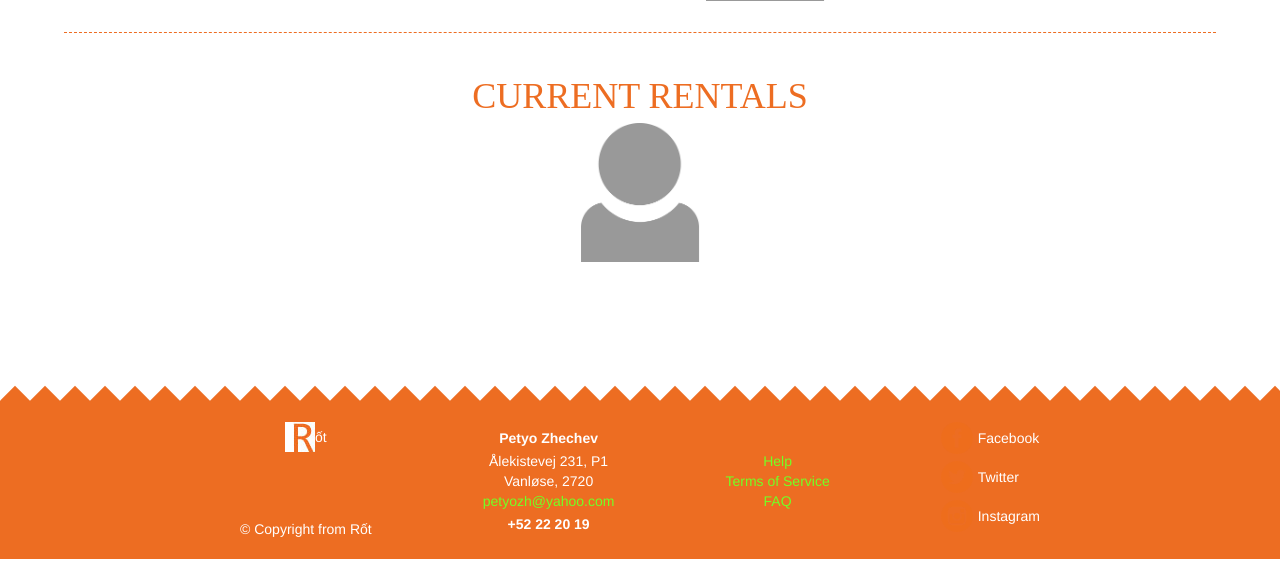
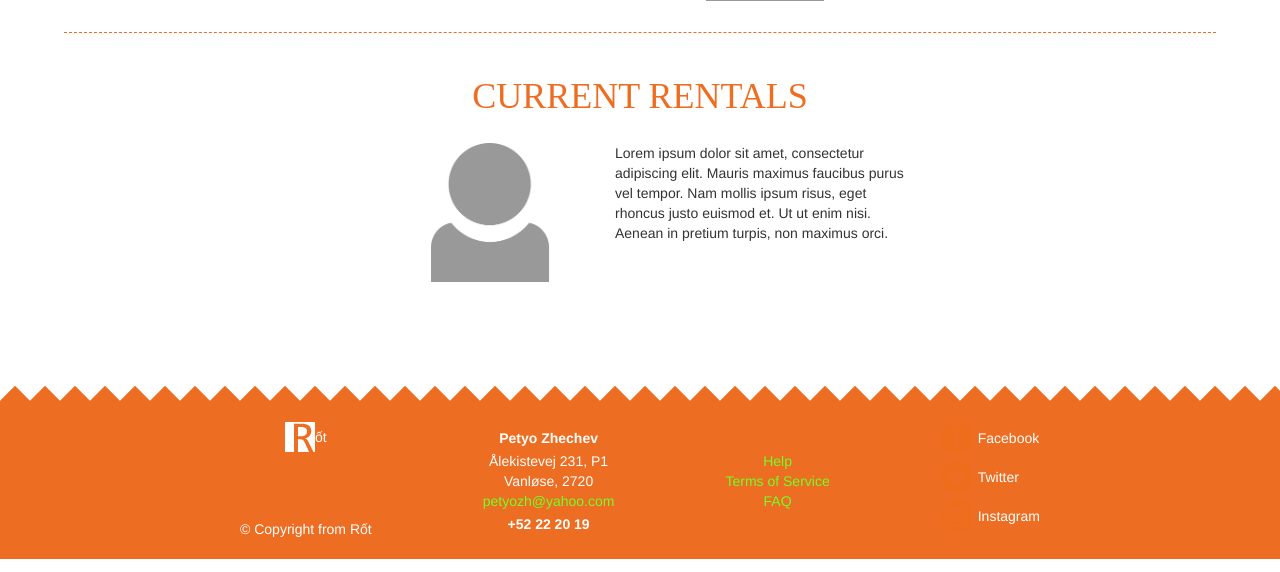
Before and after one commit to zWarMob/webSecurity, a PHP site: page /profile.php in a window 1280 px wide. Shown: the part 228-800 px from the top of the page. Run offline with PHP 8.4, Linux system fonts and the light colour scheme; some libraries are stand-ins or nearby versions.

Commit message:
added content to profile.php

```diff
--- a/pages/profile.php
+++ b/pages/profile.php
@@ -29,10 +29,12 @@ include('../templates/header.php');
     <hr class="hr-90">
     <div class="f-cl-c m-20">
             <h1 class="h1-c">CURRENT RENTALS</h2>
-            <div class="h-200">
+            <div class="h-200 f-c m-20">
                         <div class="img-s-150 m-l-r-50">
                                     <img src="../images/anonymousProfile.png" class="img-100" alt="Profile">
+
                         </div>
+                        <p class="w-300">Lorem ipsum dolor sit amet, consectetur adipiscing elit. Mauris maximus faucibus purus vel tempor. Nam mollis ipsum risus, eget rhoncus justo euismod et. Ut ut enim nisi. Aenean in pretium turpis, non maximus orci.</p>
             </div>
     </div>
 
--- a/styleLib.css
+++ b/styleLib.css
@@ -56,6 +56,10 @@ WIDTH
 	width: 250px;
 }
 
+.w-300 {
+	width: 300px;
+}
+
 /***********
 IMAGES
 */
```
